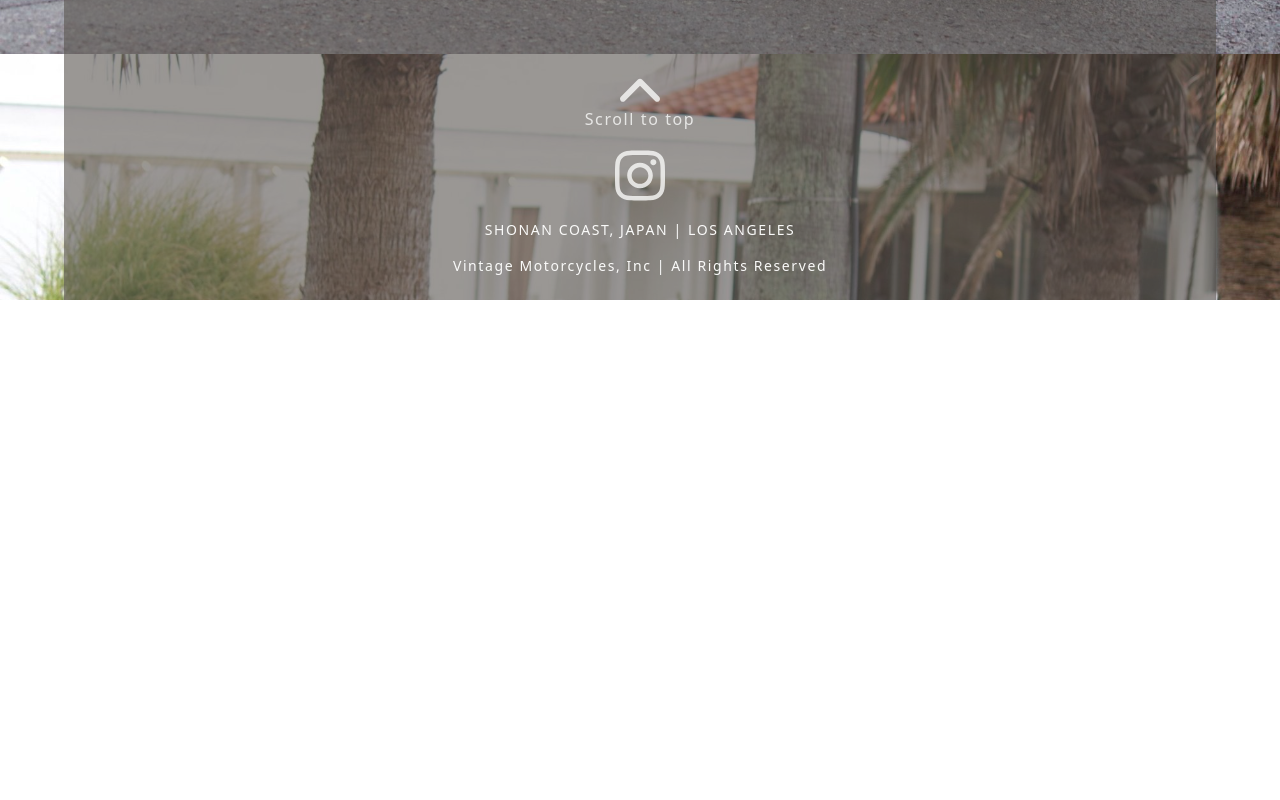
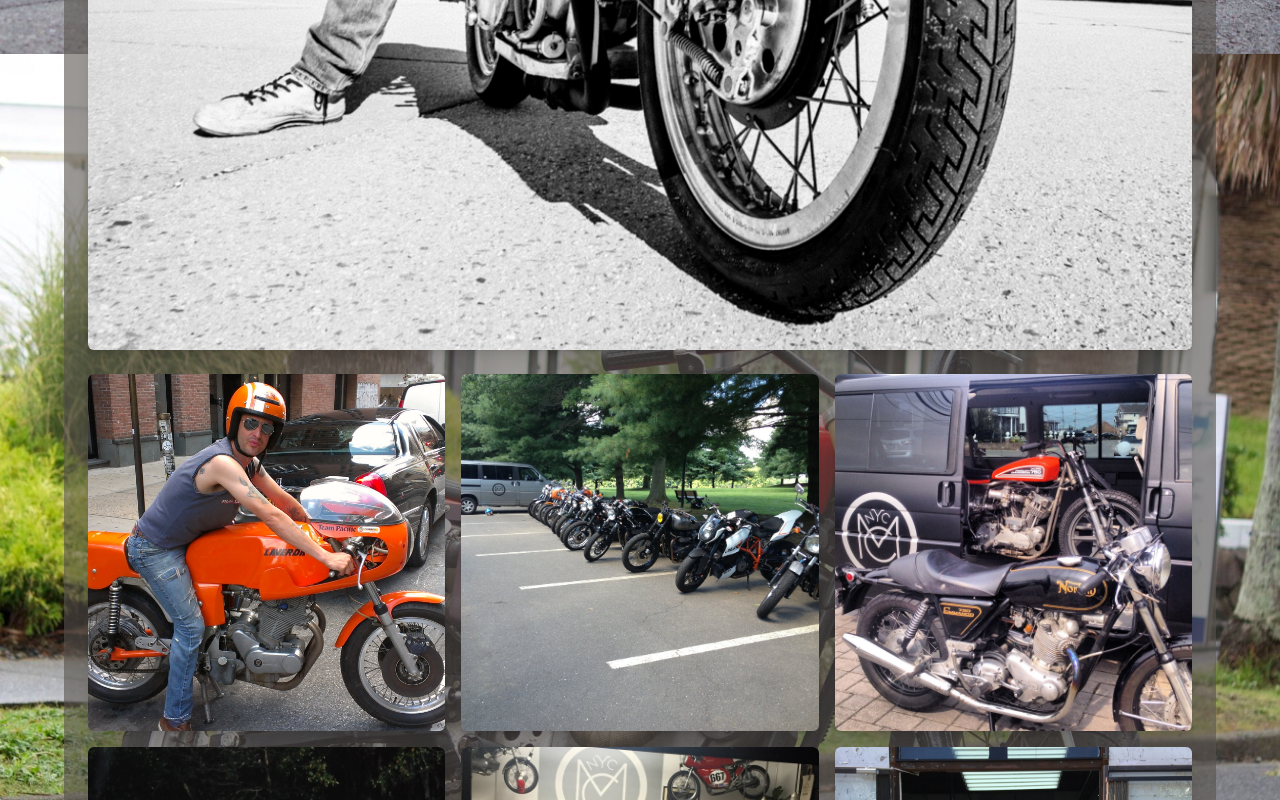
Before and after one commit to jedharwood/NycMotorcycles, a Next.js app: page /history in a window 1280 px wide. Before the commit this address had no page. Shown: the part 1009-1809 px from the top of the page. Before the commit the page ends 1309 px from the top, so only its background shows below. Built offline with nearby package versions, Linux system fonts and the light colour scheme.

Commit message:
Base history page layout

```diff
--- /dev/null
+++ b/pages/history/index.tsx
@@ -0,0 +1,170 @@
+import { HeadElement } from '@/components/head-element'
+import { TextDisplay } from '@/components/text-display'
+import Image from 'next/image'
+import { images as img } from '@/public/images/history/image-catalog'
+import { useIntl } from 'react-intl'
+import { useState } from 'react'
+import { ImageModal } from '@/components/image-modal'
+import { ImageGrid } from '@/components/image-grid'
+
+export default function History() {
+  const intl = useIntl()
+  const [showModal, setShowModal] = useState<boolean>(false)
+  const [selectedImage, setSelectedImage] = useState<GridImage>({
+    imageSrc: '',
+    imageAlt: '',
+  })
+
+  const toggleModal = (): void => {
+    setShowModal(!showModal)
+  }
+
+  const buildGridImage = ({
+    imageSrc,
+    imageAlt,
+    width,
+    height,
+  }: GridImage): GridImage => {
+    return {
+      ...{ imageSrc, imageAlt, width, height },
+      onImageClick: () => {
+        setSelectedImage({
+          ...{ imageSrc, imageAlt, width, height },
+        })
+        toggleModal()
+      },
+    }
+  }
+
+  const gridImagesUpper: GridImage[] = [
+    {
+      ...buildGridImage({
+        ...img.larryOrangeLaverda,
+      }),
+    },
+    {
+        ...buildGridImage({
+          ...img.bikeLineup,
+        }),
+      },
+      {
+        ...buildGridImage({
+          ...img.nortonAndHarley,
+        }),
+      },
+      {
+        ...buildGridImage({
+          ...img.raceTraining,
+        }),
+      },
+      {
+        ...buildGridImage({
+          ...img.showroom,
+        }),
+      },
+      {
+        ...buildGridImage({
+          ...img.showroomPurple,
+        }),
+      },
+      {
+        ...buildGridImage({
+          ...img.showroomGig,
+        }),
+      },
+      {
+        ...buildGridImage({
+          ...img.showroomOrange,
+        }),
+      },
+      {
+        ...buildGridImage({
+          ...img.larryTuneup,
+        }),
+      },
+      {
+        ...buildGridImage({
+          ...img.laverdaDucati,
+        }),
+      },
+      {
+        ...buildGridImage({
+          ...img.laverdaRace,
+        }),
+      },
+      {
+        ...buildGridImage({
+          ...img.forklift,
+        }),
+      },
+      {
+        ...buildGridImage({
+          ...img.bsaWorkshop,
+        }),
+      },
+      {
+        ...buildGridImage({
+          ...img.externalWorkshop,
+        }),
+      },
+      {
+        ...buildGridImage({
+          ...img.zushiHq,
+        }),
+      },
+      {
+        ...buildGridImage({
+          ...img.container,
+        }),
+      },
+  ]
+
+  const gridImagesLower: GridImage[] = [
+    {
+      ...buildGridImage({
+        ...img.customs,
+      }),
+    },
+    {
+        ...buildGridImage({
+          ...img.ferrisWheel,
+        }),
+      },
+  ]
+
+  return (
+    <>
+      <HeadElement
+        pageTitle="page.history.head.meta.title"
+        content="page.history.head.meta.content"
+      />
+      <main>
+        <div className="space-y-6">
+          <Image
+            src={img.larryGoggles.imageSrc}
+            alt={intl.formatMessage({
+              id: img.larryGoggles.imageAlt,
+            })}
+            width={img.larryGoggles.width}
+            height={img.larryGoggles.height}
+            priority
+            className="rounded-md shadow-lg w-full"
+          />
+          <div className="space-y-6 grid">
+            <ImageGrid images={gridImagesUpper} />
+            <div className="space-y-6">
+              <TextDisplay title="History" />
+              <TextDisplay title="2012" />
+            </div>
+            <ImageGrid images={gridImagesLower} />
+          </div>
+        </div>
+        <ImageModal
+          isVisible={showModal}
+          onCloseClick={toggleModal}
+          image={selectedImage}
+        />
+      </main>
+    </>
+  )
+}
```
